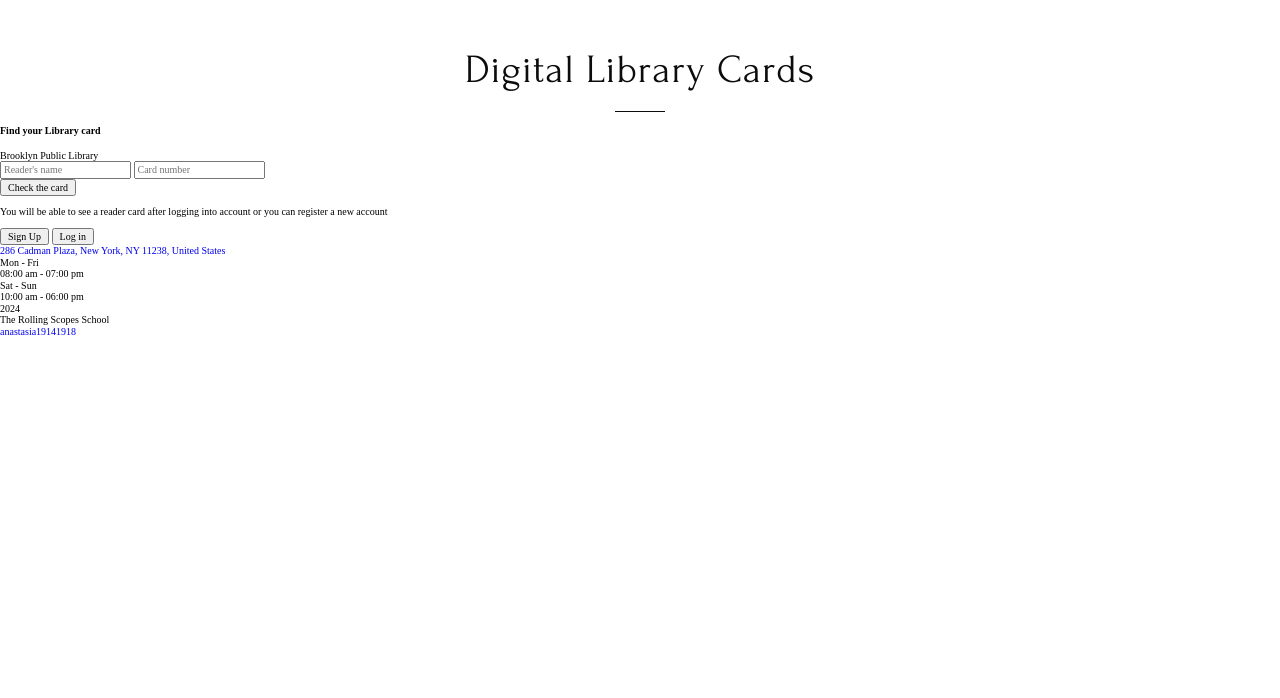
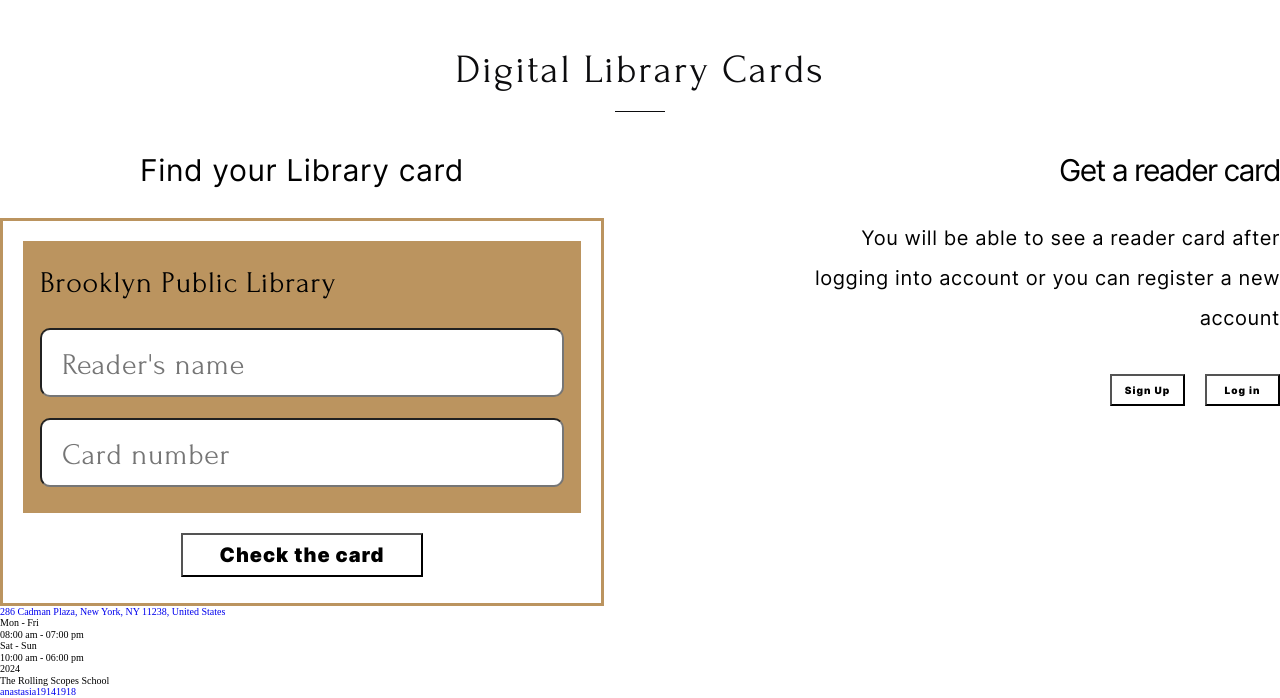
Before and after one commit to anastasia19141918/Library, a website: page index.html in a window 1280 px wide. Shown: the part 4341-5039 px from the top of the page. Before the commit the page ends 4678 px from the top, so only its background shows below. Drawn offline with Linux system fonts and the light colour scheme.

Commit message:
feat: add cards

```diff
--- a/index.html
+++ b/index.html
@@ -324,8 +324,9 @@
         </h3>
         <div class="line"></div>
         <div class="libraryCard__cards">
+
+          <div class="libraryCard__block">
             <h4 class="libraryCard__form-title">Find your Library card</h4>
-          <div class="libraryCard__block">
             <div class="libraryCard__form">
               <form class="form">
                 <div class="form__title">Brooklyn Public Library</div>
@@ -336,11 +337,14 @@
                   <input type="number" class="input__number" placeholder="Card number">
                 </label>
               </form>
-            </div>
+              <div class="libraryCard__butn">
                 <button class="libraryCard__button">Check the card</button>
               </div>
             </div>
+          </div>
+
           <div class="libraryCard__account">
+            <h4 class="libraryCard__account-title">Get a reader card</h4>
             <p class="libraryCard__text">
               You will be able to see a reader card after logging into account or you can register a new account
             </p>
@@ -348,6 +352,8 @@
               <button class="libraryCard__btn">Sign Up</button>
               <button class="libraryCard__btn">Log in</button>
             </div>
+          </div>
+
         </div>
       </div>
     </section>
--- /dev/null
+++ b/src/sass/component/_cards.scss
@@ -0,0 +1,114 @@
+.libraryCard__title {
+  letter-spacing: 1.8px;
+}
+
+.libraryCard__cards {
+  display: flex;
+  padding: 40px 0px 0px 0px;
+  flex-direction: row;
+  justify-content: space-between;
+}
+
+.libraryCard__form-title {
+  margin: 0 0 30px 0;
+
+  font-family: 'Inter', sans-serif;
+  font-weight: 400;
+  font-size: 3.0rem;
+  line-height: 36px;
+  letter-spacing: 0.6px;
+  text-align: center;
+}
+
+.libraryCard__form {
+  padding: 20px 20px 26px 20px;
+  border: 3px solid $color-form;
+}
+
+.form {
+  width: 524px;
+  margin-bottom: 20px;
+  padding: 17px 17px 5px 17px;
+  background-color: $color-form;
+}
+
+.form__title {
+  margin-bottom: 20px;
+  font-family: 'Forum', sans-serif;
+  font-weight: 400;
+  font-size: 3.0rem;
+  line-height: 5.0rem;
+  letter-spacing: 0.7px;
+}
+
+.input__text, .input__number {
+  width: 500px;
+  padding: 10px 0px 5px 20px;
+  margin-bottom: 21px;
+  border-radius: 10px;
+  font-family: 'Forum', sans-serif;
+  font-size: 3.0rem;
+  font-weight: 400;
+  line-height: 5.0rem;
+  letter-spacing: 0.7px;
+  cursor: pointer;
+}
+
+.libraryCard__butn {
+  text-align: center;
+}
+
+.libraryCard__button {
+  width: 242px;
+  padding: 8px;
+  font-family: 'Inter', sans-serif;
+  font-weight: 700;
+  font-size: 2.0rem;
+  line-height: 2.4rem;
+  letter-spacing: 1px;
+  text-align: center;
+  background: transparent;
+  cursor: pointer;
+}
+
+.libraryCard__account {
+  text-align: right;
+}
+
+.libraryCard__account-title {
+  margin: 0 0 30px 0;
+
+  font-family: 'Inter', sans-serif;
+  font-weight: 400;
+  font-size: 3.0rem;
+  line-height: 36px;
+  letter-spacing: -1.6px;
+}
+
+.libraryCard__text {
+  width: 470px;
+  margin: 0 0 36px 0;
+  font-family: 'Inter', sans-serif;
+  font-size: 2.0rem;
+  line-height: 4.0rem;
+  letter-spacing: 0.6px;
+}
+
+.libraryCard__buttons {
+  display: flex;
+  flex-direction: row;
+  justify-content:flex-end;
+  gap: 0 20px;
+}
+
+.libraryCard__btn {
+  width: 75px;
+  padding: 8px;
+  font-family: 'Inter', sans-serif;
+  font-weight: 700;
+  font-size: 1.0rem;
+  line-height: 1.2rem;
+  letter-spacing: 1px;
+  background-color: transparent;
+  cursor: pointer;
+}
--- a/src/sass/style.scss
+++ b/src/sass/style.scss
@@ -14,3 +14,4 @@
 @import"component/favorites";
 @import"component/shop";
 @import"component/contact";
+@import"component/cards";
```
Also changed, not shown: src/sass/style.css, 1 other file. Lines whose indentation alone changed are shown as unchanged.
